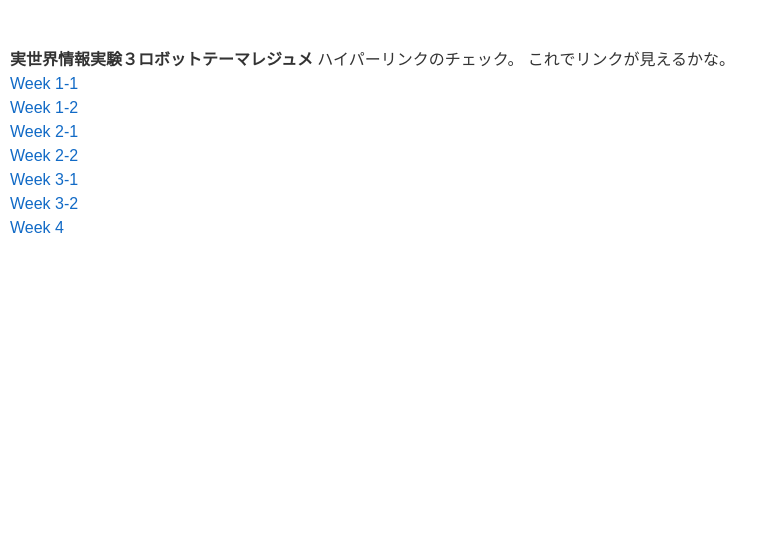
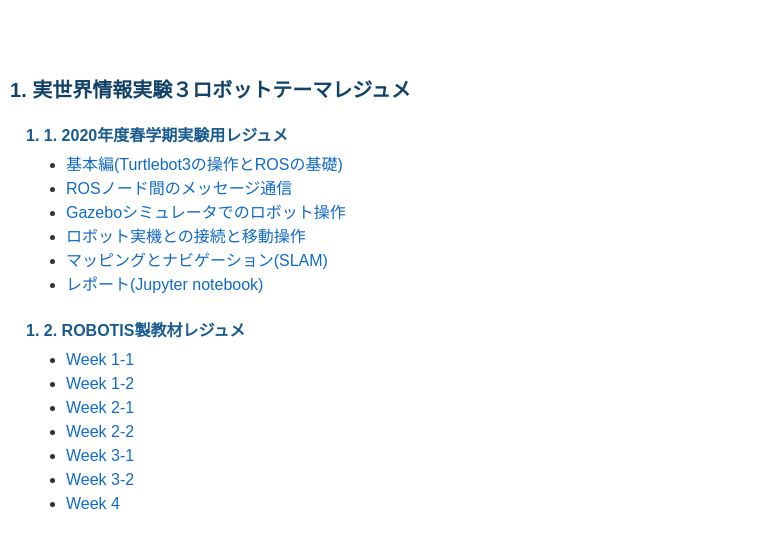
Before and after one commit to NobutakaShimada/nobutakashimada.github.io, a Jekyll site: the page built from index.md, in a window 1280 px wide. Shown: the top 548 px of the page, without its empty margins (0-778 px from the left). Built offline with Jekyll 4.4.1, drawn with Linux system fonts in a browser that asks for light colours; nearby versions of some CDN libraries; a script bundle is joined from its source files by our own code; our own code applies the rules of GitHub Pages for plain Markdown files.

Commit message:
index.md update

```diff
--- a/index.md
+++ b/index.md
@@ -10,12 +10,20 @@ header:
   cta_url:
   caption:
   intro:
-    - excerpt: '十世界情報実験３ロボットテーマ'
+    - excerpt: '実世界情報実験３ロボットテーマ'
 ---
 
-**実世界情報実験３ロボットテーマレジュメ**
-ハイパーリンクのチェック。
-これでリンクが見えるかな。
+# 実世界情報実験３ロボットテーマレジュメ
+
+## 2020年度春学期実験用レジュメ
+- [基本編(Turtlebot3の操作とROSの基礎)](https://nobutakashimada.github.io/docs/basic)
+- [ROSノード間のメッセージ通信](https://nobutakashimada.github.io/docs/ros_messaging)
+- [Gazeboシミュレータでのロボット操作](https://nobutakashimada.github.io/docs/gazebo)
+- [ロボット実機との接続と移動操作](https://nobutakashimada.github.io/turtlebot3)
+- [マッピングとナビゲーション(SLAM)](https://nobutakashimada.github.io/docs/slam)
+- [レポート(Jupyter notebook)](https://nobutakashimada.github.io/docs/report)
+
+## ROBOTIS製教材レジュメ
 
 - [Week 1-1](https://nobutakashimada.github.io/docs/week1-1)
 - [Week 1-2](https://nobutakashimada.github.io/docs/week1-2)
```
